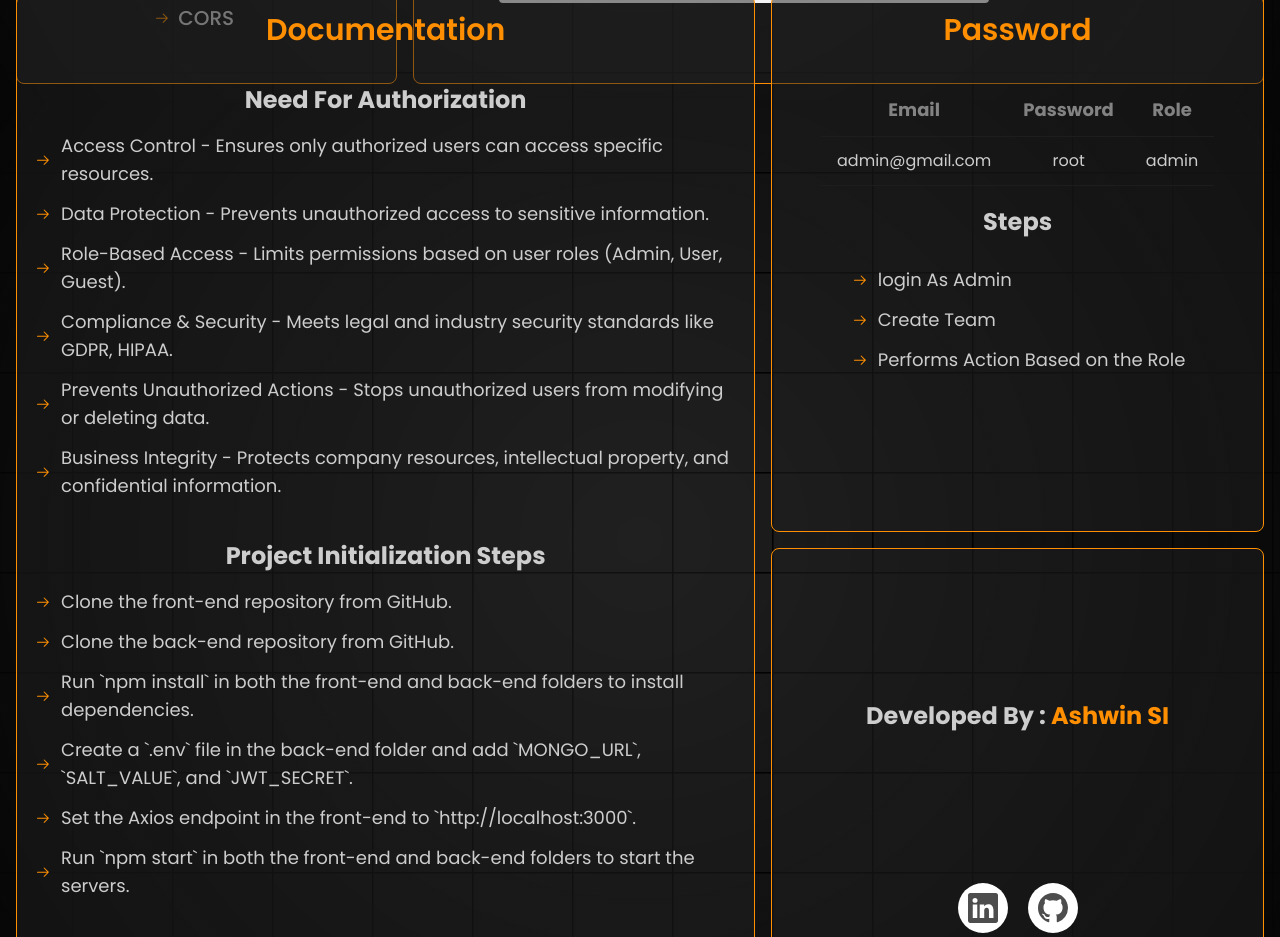
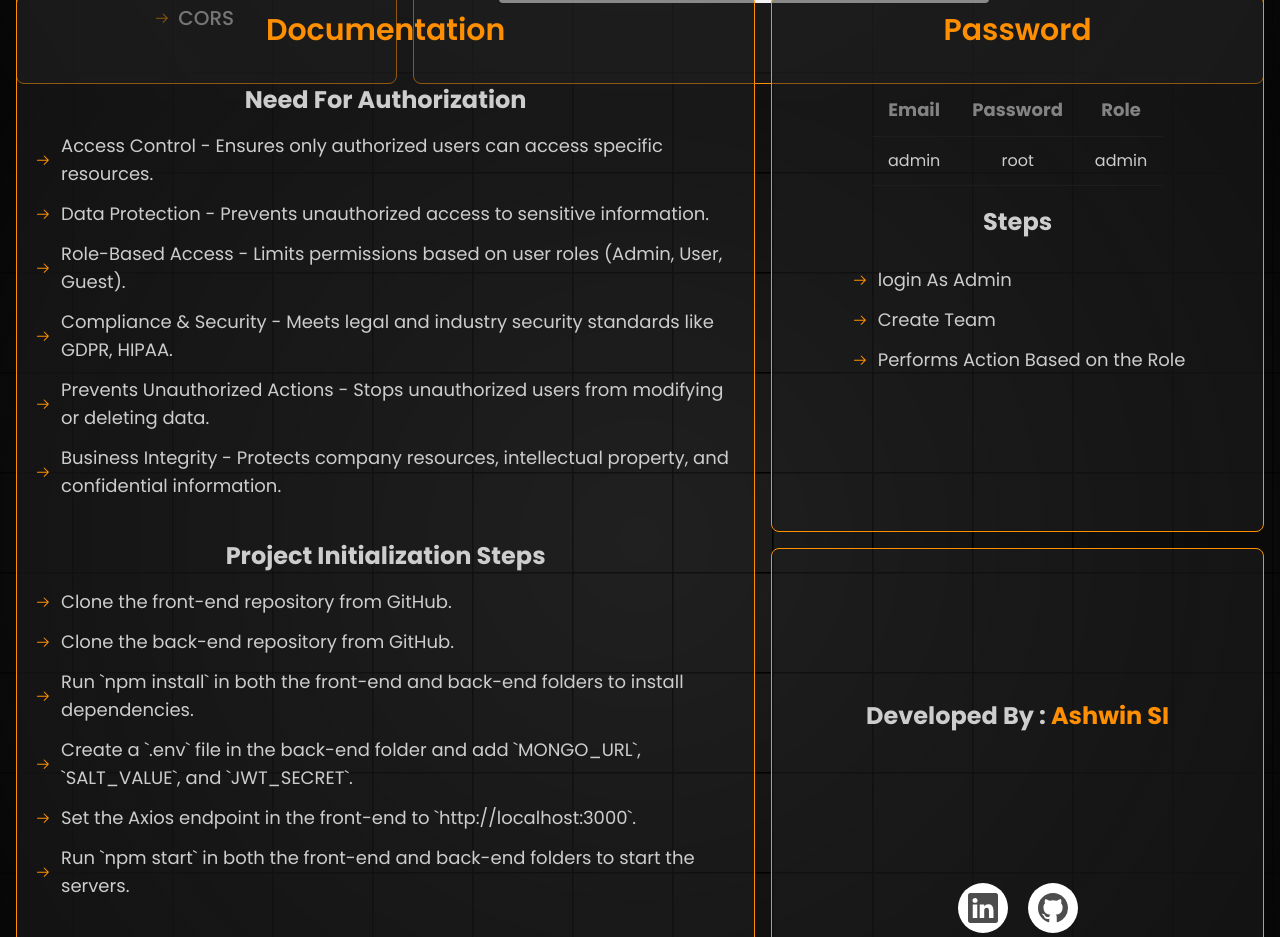
Before and after one commit to ashwinn-si/autherizationFrontEnd, a React (Create React App) app: page / in a window 1280 px wide. Shown: the part 1500-2437 px from the top of the page. Built offline with nearby package versions, Linux system fonts and the light colour scheme.

Commit message:
pass and email changed

```diff
--- a/src/Pages/LandingPage/DocumentationPage.js
+++ b/src/Pages/LandingPage/DocumentationPage.js
@@ -116,7 +116,7 @@ function DocumentationPage(){
                                 </thead>
                                 <tbody>
                                 <tr>
-                                    <td className="text-center text-sm lg:text-base">admin@gmail.com</td>
+                                    <td className="text-center text-sm lg:text-base">admin</td>
                                     <td className="text-center text-sm lg:text-base">root</td>
                                     <td className="text-center text-sm lg:text-base">admin</td>
                                 </tr>
```
